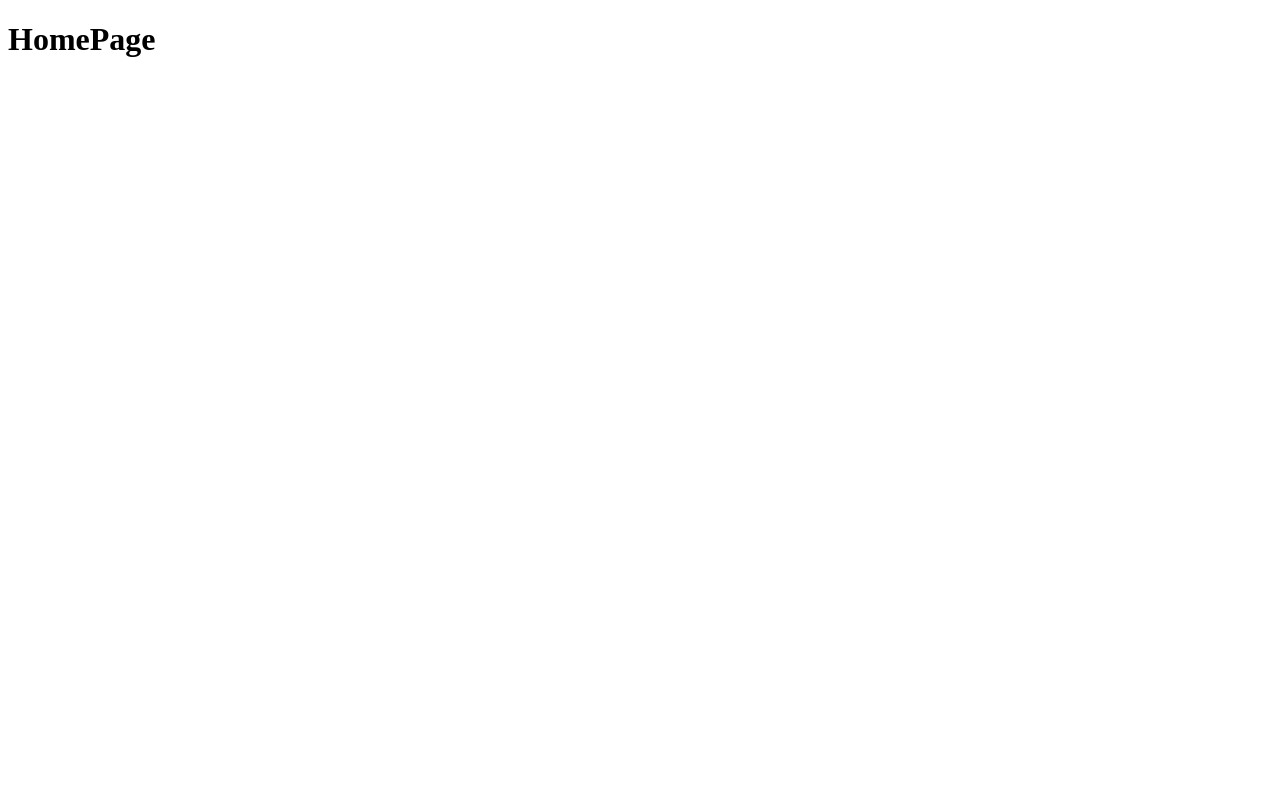
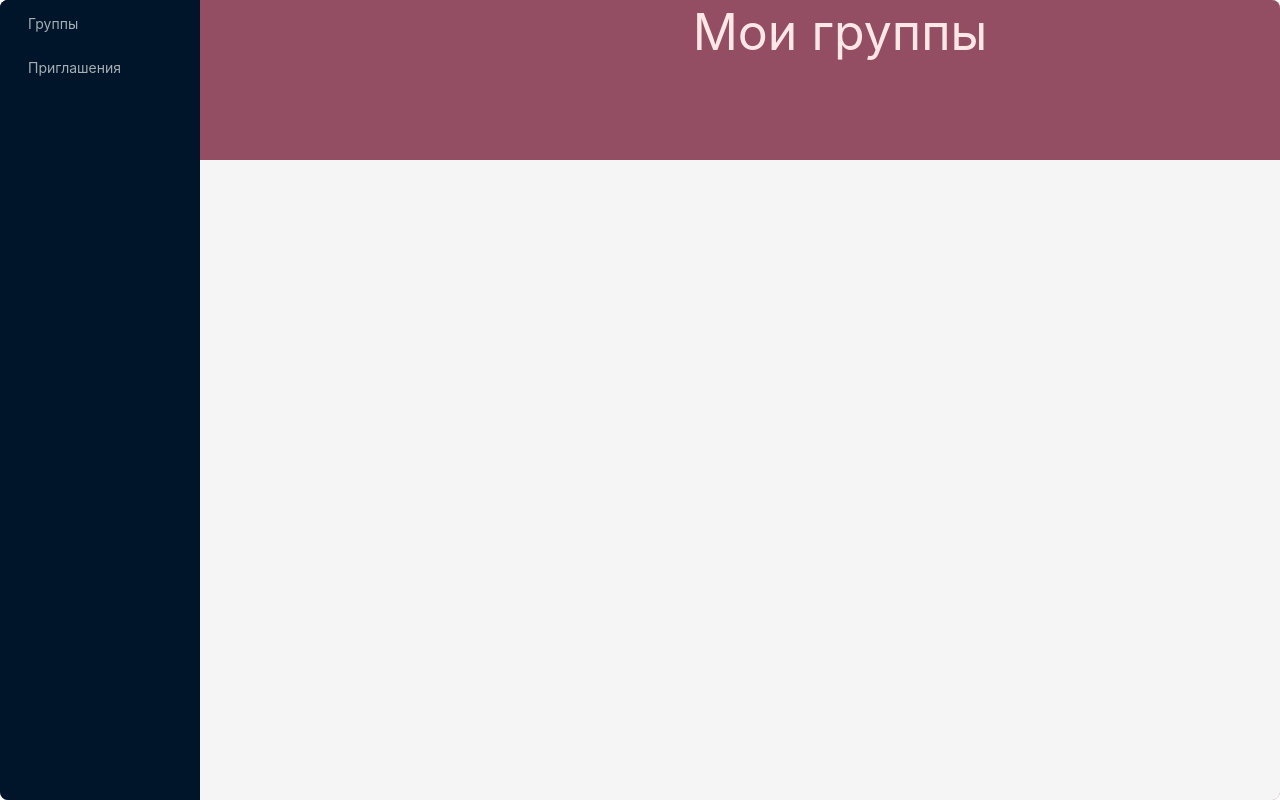
Before and after one commit to SomeoneNamedAnya/TeamNotes, a React (Create React App) app in the folder frontend/: page /home in a window 1280 px wide. Built offline with nearby package versions, Linux system fonts and the light colour scheme.

Commit message:
Home page. First changes

```diff
--- a/frontend/package.json
+++ b/frontend/package.json
@@ -6,6 +6,7 @@
     "@testing-library/jest-dom": "^5.17.0",
     "@testing-library/react": "^13.4.0",
     "@testing-library/user-event": "^13.5.0",
+    "antd": "^5.19.1",
     "axios": "^1.7.2",
     "jwt-decode": "^4.0.0",
     "react": "^18.3.1",
--- a/frontend/src/index.js
+++ b/frontend/src/index.js
@@ -2,6 +2,7 @@ import ReactDOM from 'react-dom/client';
 import App from './App.jsx';
 import {store} from './store'
 import { Provider } from 'react-redux';
+import 'antd/dist/reset.css';
 
 const root = ReactDOM.createRoot(document.getElementById('root'));
 root.render(
--- a/frontend/src/pages/Home/Home.jsx
+++ b/frontend/src/pages/Home/Home.jsx
@@ -1,14 +1,80 @@
 import style from "./home.module.css"
+import React, { useState } from 'react';
+
+import type { MenuProps } from 'antd';
+import {
+    AppstoreOutlined,
+    ContainerOutlined,
+    DesktopOutlined,
+    MailOutlined,
+    MenuFoldOutlined,
+    MenuUnfoldOutlined,
+    PieChartOutlined,
+  } from '@ant-design/icons';
+import { Button, Flex, Layout, Menu } from 'antd';
+import SizeContext from "antd/es/config-provider/SizeContext";
+const { Header, Footer, Sider, Content } = Layout;
+
+type MenuItem = Required<MenuProps>['items'][number];
+
+const items: MenuItem[] = [
+    { key: '1',  label: 'Группы' },
+    { key: '2',  label: 'Приглашения' },
+  ];
+
+const headerStyle = {
+    textAlign: 'center',
+    color: '#FFE7E7',
+    height: "20vh",
+    width: "100vw",
+    paddingInline: 48,
+    lineHeight: '64px',
+    fontSize: "50px",
+    backgroundColor: '#944E63',
+};
+
+  const layoutStyle = {
+    borderRadius: 8,
+    height: "100vh",
+    overflow: 'hidden',
+    width: "100vw",
+    maxWidth: '100vw',
+    backgroundColor: '#B47B84',
+  };
 
 const Home = () => {
+    const [collapsed, setCollapsed] = useState(false);
+
+    const toggleCollapsed = () => {
+        setCollapsed(!collapsed);
+    };
 
     return (
-        <div>
-            <div className={style.form}>
-            <h1>HomePage</h1>
+        <Flex>
+            <Layout style={layoutStyle}>
 
-            </div>
-        </div>
+
+                <Sider
+                breakpoint="lg"
+                collapsedWidth="0"
+                onBreakpoint={(broken) => {
+                console.log(broken);
+                }}
+                onCollapse={(collapsed, type) => {
+                console.log(collapsed, type);
+                }}
+                >
+                <div className="demo-logo-vertical" />
+                    <Menu theme="dark" mode="inline" defaultSelectedKeys={['4']} items={items} />
+                </Sider>
+                <Layout>
+                    <Header style={headerStyle}>
+                        Мои группы
+                    </Header>
+                </Layout>
+
+            </Layout>
+        </Flex>
     )
 };
 export default Home;
--- a/frontend/src/pages/Registration/Registration.jsx
+++ b/frontend/src/pages/Registration/Registration.jsx
@@ -6,7 +6,7 @@ const Registration = () => {
     const [email, setEmail] = useState("")
     const [password, setPassword] = useState("")
     const formHandler = async (elem) => {
-        const data = await (await fetch('http://localhost:3005/login', {
+        const data = await (await fetch('http://localhost:3006/login', {
             method: 'POST',
             headers: {
                 'Content-Type': 'application/json;charset=utf-8'
@@ -20,23 +20,21 @@ const Registration = () => {
     })).json();
     document.getElementById("result").innerHTML = data.email;
 }
-};
-
-const Entrance = () => {
-    const [n, setName] = useState("");
 return (
     <div>
         <div className={style.form}>
         <p>Создать аккаунт</p>
             <form  className={style.reg}>
-                    <input type='text' autocomplete="on" placeholder="Имя" onChange={e => setName(e.target.value)}></input>
-                    <input type='email' autocomplete="on" placeholder="Почта" onChange={e => setEmail(e.target.value)}></input>
-                    <input type="password" autocomplete="on" placeholder="Пароль" onChange={e => setPassword(e.target.value)}></input>
+                <input type='text' autoComplete="on" placeholder="Имя" onChange={e => setName(e.target.value)}></input>
+                <input type='email' autoComplete="on" placeholder="Почта" onChange={e => setEmail(e.target.value)}></input>
+                <input type="password" autoComplete="on" placeholder="Пароль" onChange={e => setPassword(e.target.value)}></input>
                 <button className={style.subButton} onClick={formHandler} type="button">Регистрация</button>
                 <p id="result">Результат регистрации</p>
             </form>
         </div>
     </div>
 )
-};
+}
+
+
 export default Registration;
```
Also changed, not shown: 1 other file (tests, documents, lock files or other folders). Lines whose indentation alone changed are shown as unchanged.
